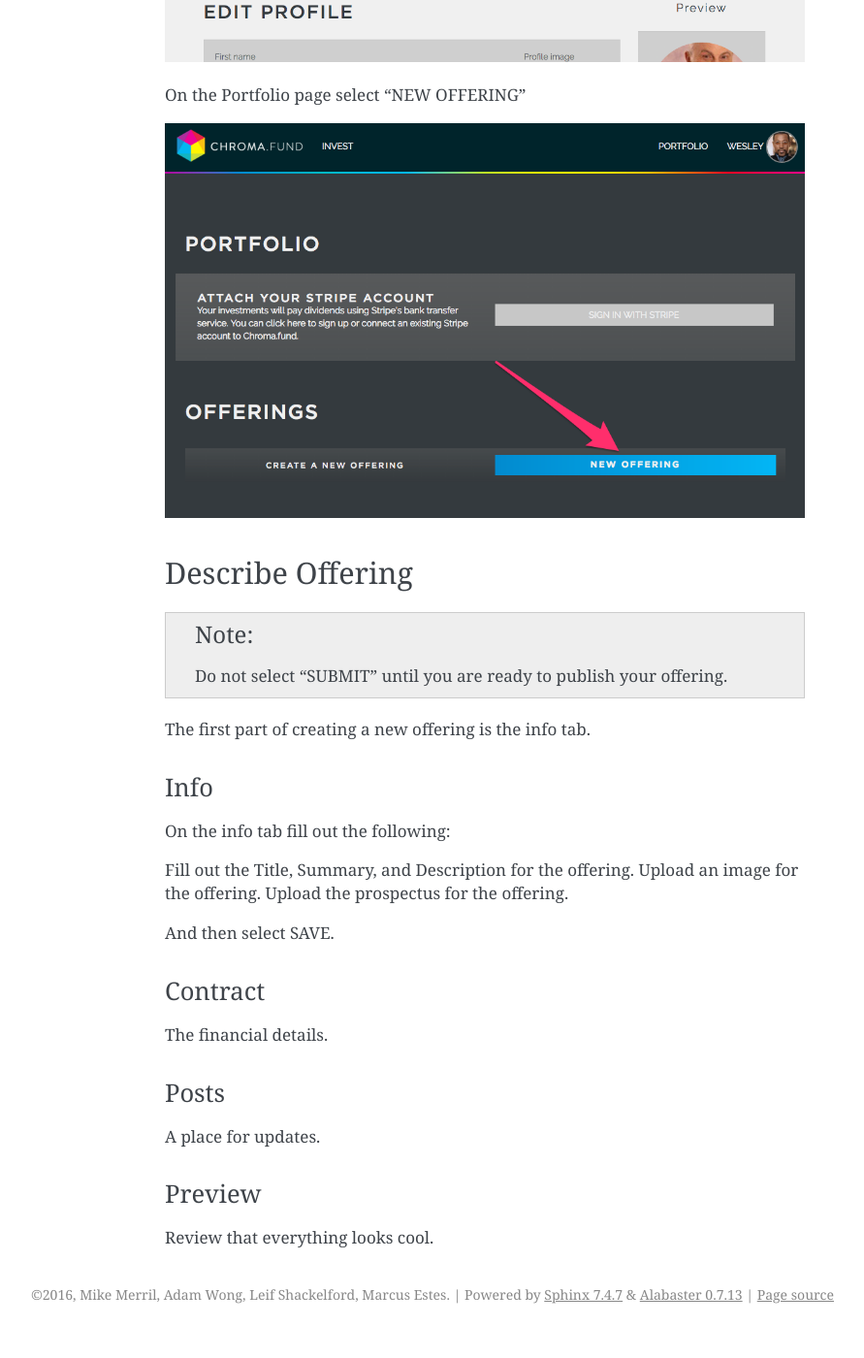
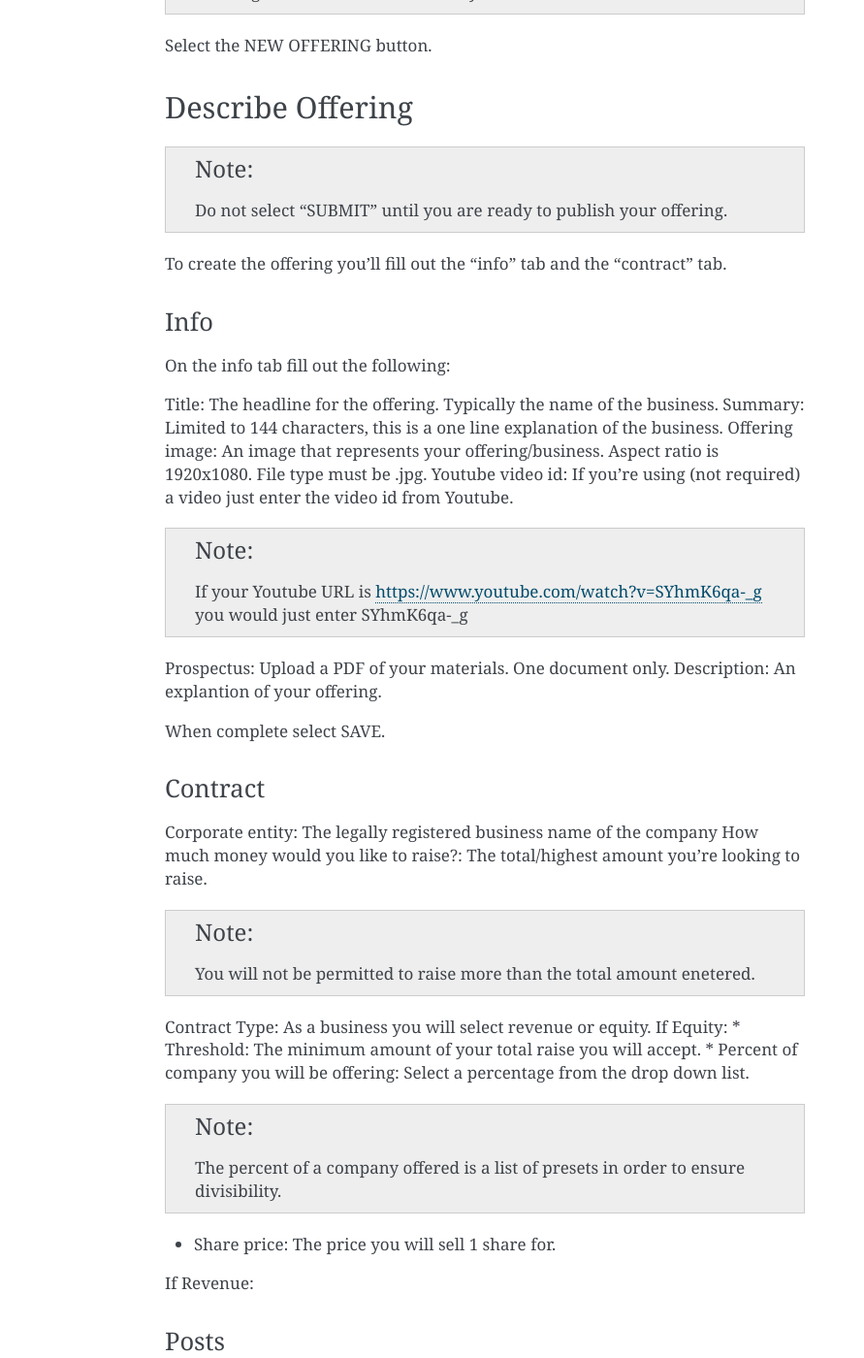
Before and after one commit to ChromaPDX/chroma-fund-docs, a Sphinx documentation site: the page built from docs/source/chroma_fund/offering.rst, in a window 1280 px wide and 1400 px high, scrolled down 445 px. Shown: the whole window at 97% size, without its empty margins (250-1141 px from the left). Built offline with Sphinx 7.4.7, drawn with Linux system fonts in a browser that asks for light colours; before the commit the page ends 1819 px from its top, so only the background shows below that; some of the changed text lies outside the part shown.

Commit message:
Update offering.rst

```diff
--- a/docs/source/chroma_fund/offering.rst
+++ b/docs/source/chroma_fund/offering.rst
@@ -4,36 +4,61 @@
 Create New Offering
 -------------------
 
-To create a new offering select PORTFOLIO in the menu bar.
+.. note:: Only business and admin users can create offerings.
 
-.. image:: /images/select_portfolio.png
+To create a new offering select ADMIN in the menu bar.
 
-On the Portfolio page select "NEW OFFERING"
+In the ADMIN section select "Offerings" in the sidebar.
 
-.. image:: /images/select_newoffering.png
+.. note:: Offerings is the default view when you click ADMIN in the menubar.
+
+Select the NEW OFFERING button.
 
 Describe Offering
 -----------------
 
 .. note:: Do not select "SUBMIT" until you are ready to publish your offering.
 
-The first part of creating a new offering is the info tab.
+To create the offering you'll fill out the "info" tab and the "contract" tab.
 
 Info
 ~~~~
 
 On the info tab fill out the following:
 
-Fill out the Title, Summary, and Description for the offering.
-Upload an image for the offering.
-Upload the prospectus for the offering.
+Title: The headline for the offering. Typically the name of the business.
+Summary: Limited to 144 characters, this is a one line explanation of the business.
+Offering image: An image that represents your offering/business. Aspect ratio is 1920x1080. File type must be .jpg.
+Youtube video id: If you're using (not required) a video just enter the video id from Youtube.
 
-And then select SAVE.
+.. note:: If your Youtube URL is https://www.youtube.com/watch?v=SYhmK6qa-_g you would just enter SYhmK6qa-_g
+
+Prospectus: Upload a PDF of your materials. One document only.
+Description: An explantion of your offering.
+
+When complete select SAVE.
 
 Contract
 ~~~~~~~~
 
-The financial details.
+Corporate entity: The legally registered business name of the company
+How much money would you like to raise?: The total/highest amount you're looking to raise.
+
+.. note:: You will not be permitted to raise more than the total amount enetered.
+
+Contract Type: As a business you will select revenue or equity.
+If Equity:
+* Threshold: The minimum amount of your total raise you will accept.
+* Percent of company you will be offering: Select a percentage from the drop down list.
+
+.. note:: The percent of a company offered is a list of presets in order to ensure divisibility.
+
+* Share price: The price you will sell 1 share for.
+
+.. note: We calculate the total shares based on share price, % equity being sold, and total raised.
+
+If Revenue:
+
 
 Posts
 ~~~~~
```
